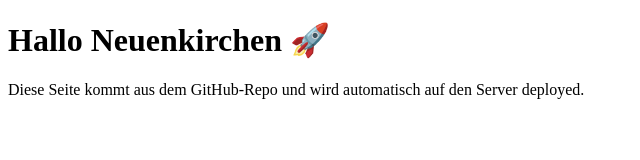
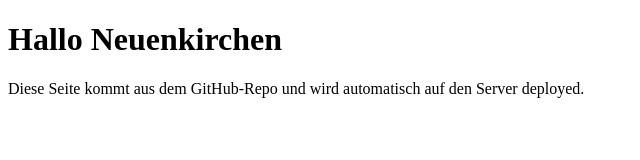
Before and after one commit to energieverein-neuenkirchen/energie-verein-website, a plain HTML site: page public/index.html in a window 1280 px wide. Shown: the whole page, without its empty margins (0-640 px from the left). Drawn offline with Linux system fonts and the light colour scheme.

Commit message:
Update index.html

```diff
--- a/public/index.html
+++ b/public/index.html
@@ -1,4 +1,4 @@
 <!doctype html><meta charset="utf-8">
 <title>Energie-Verein – Test OK</title>
-<h1>Hallo Neuenkirchen 🚀</h1>
+<h1>Hallo Neuenkirchen </h1>
 <p>Diese Seite kommt aus dem GitHub-Repo und wird automatisch auf den Server deployed.</p>
```
